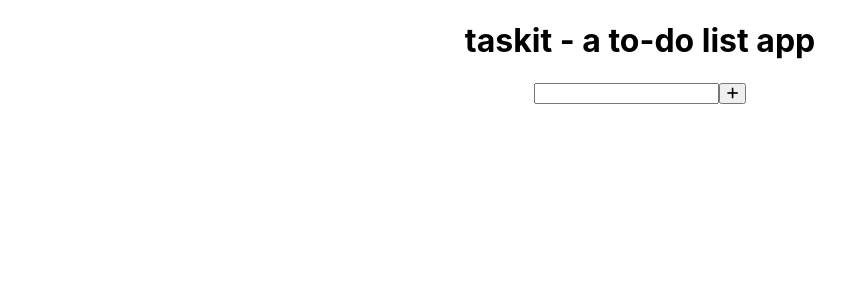
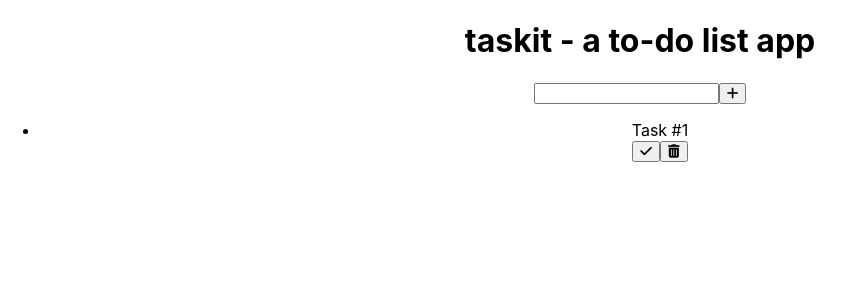
Before and after one commit to codebygrace/taskit, a React (Create React App) app: page / in a window 1280 px wide. Shown: the top 300 px of the page, without its empty margins (0-854 px from the left). Built offline with nearby package versions, Linux system fonts and the light colour scheme.

Commit message:
added todo list item component

```diff
--- a/src/App.js
+++ b/src/App.js
@@ -12,7 +12,7 @@ function App() {
       <header>
         <h1>taskit - a to-do list app</h1>
       </header>
-      <Form todos={todos} setTodos={setTodos} setInputText={setInputText}/>
+      <Form inputText={inputText} todos={todos} setTodos={setTodos} setInputText={setInputText}/>
       <ToDoList/>
     </div>
   );
--- a/src/components/Form.js
+++ b/src/components/Form.js
@@ -1,6 +1,6 @@
 import React from "react";
 
-const Form = ({setInputText, todos, setTodos}) => {
+const Form = ({setInputText, todos, setTodos, inputText}) => {
   const inputTextHandler = (e) => {
     console.log(e.target.value);
     setInputText(e.target.value);
@@ -8,12 +8,18 @@ const Form = ({setInputText, todos, setTodos}) => {
   const submitTodoHandler = (e) => {
     e.preventDefault();
     setTodos([
-      ...todos, {text: inputText}
-    ])
+      ...todos,
+      {text: inputText}
+    ]);
+    setInputText("");
   }
   return (
     <form>
-      <input onChange={inputTextHandler} type="text" className="todo-input"></input>
+      <input
+      value={inputText}
+      onChange={inputTextHandler}
+      type="text"
+      className="todo-input"></input>
       <button onClick={submitTodoHandler} className="todo-btn" type="submit">
         <i className="fa-solid fa-plus"></i>
       </button>
--- /dev/null
+++ b/src/components/ToDo.js
@@ -0,0 +1,13 @@
+import React from "react";
+
+const ToDo = () => {
+  return (
+    <div className="todo">
+      <li className="todo-item">Task #1</li>
+      <button className="complete-btn"><i className="fa-solid fa-check"></i></button>
+      <button className="trash-btn"><i className="fa-solid fa-trash-can"></i></button>
+    </div>
+  );
+}
+
+export default ToDo;
--- a/src/components/ToDoList.js
+++ b/src/components/ToDoList.js
@@ -1,9 +1,13 @@
 import React from "react";
+//import components
+import ToDo from "./ToDo";
 
-const ToDoList = () => {
+function ToDoList() {
   return (
     <div className="todo-container">
-      <ul className="todo-list"></ul>
+      <ul className="todo-list">
+        <ToDo />
+      </ul>
     </div>
   );
 }
```
